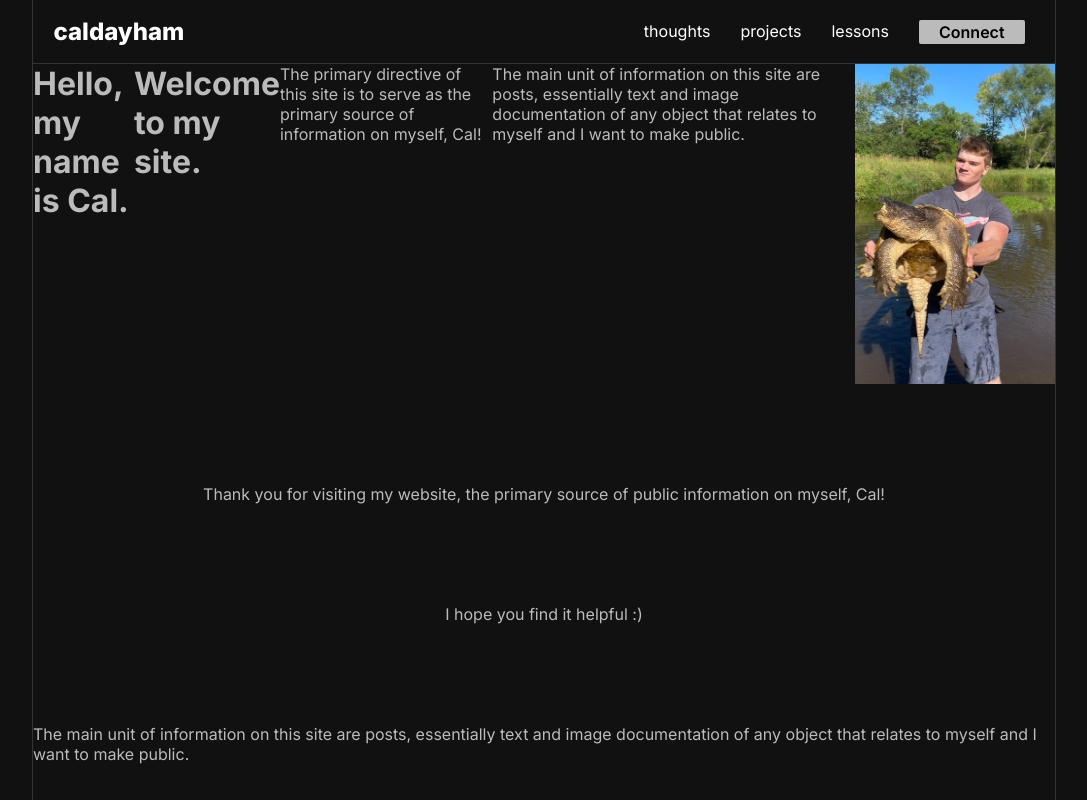
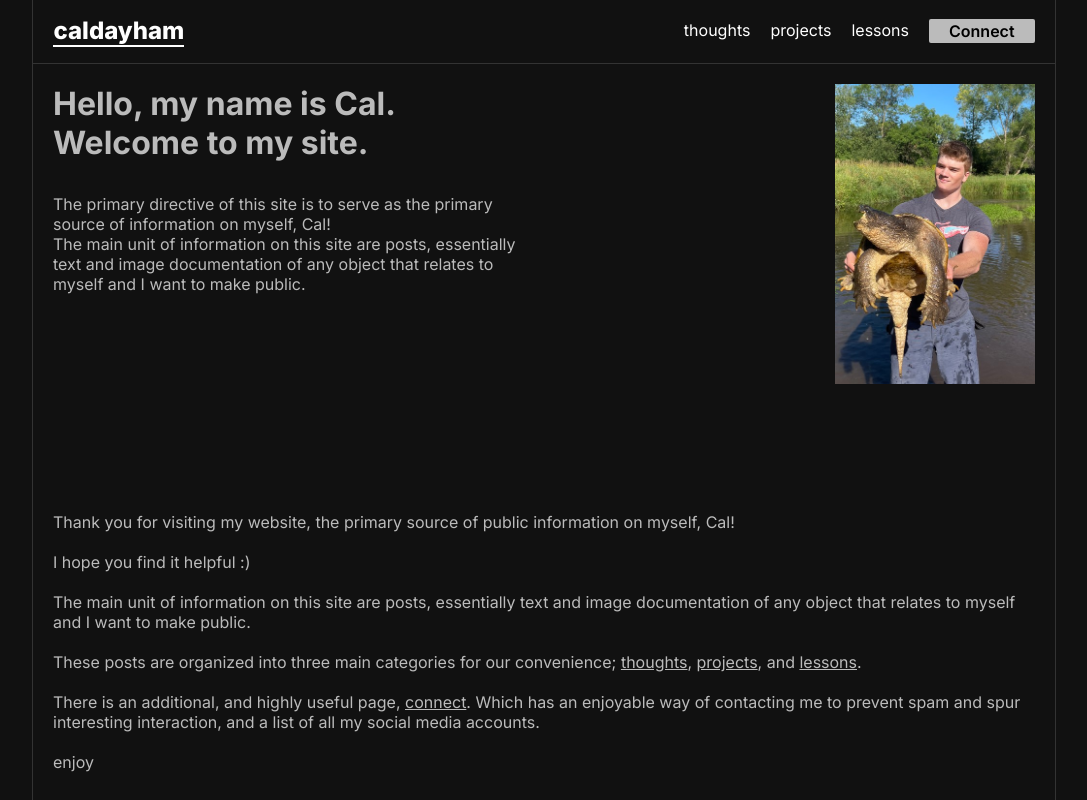
Before and after one commit to caldayham/front-caldayham.com, a Next.js app: page / in a window 1280 px wide. Shown: the top 800 px of the page, without its empty margins (96-1183 px from the left). Built offline with nearby package versions, Linux system fonts and the light colour scheme.

Commit message:
better home page and styles

```diff
--- a/src/app/connect/page.tsx
+++ b/src/app/connect/page.tsx
@@ -3,13 +3,13 @@ import styles from './page.module.css'
 
 export default function ConnectPage() {
     return (
-      <div className={styles.container}>
+      <>
         <h1>connect with Cal!</h1>
         <p>to connect with cal (via email, phone, or any other supported message) you must first submit something you find interesting.</p>
         <p>steps: fill out the form below, only links are accepted, and then explain in less that 200 words why this object you have linked to is interesting to you.</p>
         <p>I review all submissions and if I feel </p>
         <p>if for some reason you don't get an email from me with contact information within 24 hours of submitting your request, you should either try again, find another way to get in contact with me, give up, or I've been fairly busy and haven't reviewed your submission yet. Do what you will with the information you have.</p>
         <p>if you have any questions, comments, or concerns, please email me <a href="mailto:lolimagineifIjustputmyemailhere@amazon.com">here</a>.</p>
-      </div>
+      </>
     )
   }
--- a/src/app/globals.css
+++ b/src/app/globals.css
@@ -47,13 +47,12 @@ a {
   }
 }
 
-.pageContainer {
+.page {
   display: flex;
   flex-direction: column;
   justify-content: top;
   align-items: left;
-  padding: 0 20px;
-  padding-top: 84px;
+  padding: 20px 20px;
   height: 100vh;
 }
 
--- a/src/app/layout.tsx
+++ b/src/app/layout.tsx
@@ -22,7 +22,9 @@ export default function RootLayout({
         <div className='container'>
 
         <Navbar />
+        <div className='page'>
         {children}
+        </div>
         <Footer />
 
         </div>
--- a/src/app/page.module.css
+++ b/src/app/page.module.css
@@ -1,17 +1,37 @@
-.container {
+.openingContent {
     display: flex;
-    align-items: center;
-    flex-direction: column;
-    gap: 100px;
+    gap: 20px;
+    width: 100%;
+    margin-bottom: 8rem;
 }
 
-.section {
+.mainContent {
     display: flex;
+    flex-direction: column;
     gap: 20px;
     width: 100%;
 }
 
 .item {
+    flex: 1;
     display: flex;
-    justify-content: space-between;
+    flex-direction: column;
 }
+
+.img {
+    width: 200px;
+    height: 300px;
+    object-fit: cover;
+    align-self: end;
+}
+
+@media (max-width: 600px) {
+  .openingContent {
+    flex-direction: column;
+  }
+  .img {
+    width: 100%;
+    height: 100%;
+    align-self: center;
+  }
+}
--- a/src/app/page.tsx
+++ b/src/app/page.tsx
@@ -5,8 +5,8 @@ import Image from 'next/image'
 
 export default function LandingPage() {
   return (
-    <div className={styles.container}>
-      <div className={styles.section}>
+    <>
+      <div className={styles.openingContent}>
         <div className={styles.item}>
           <h1>Hello, my name is Cal.</h1>
           <h1 style={{ marginBottom: '2rem' }}>Welcome to my site.</h1>
@@ -14,9 +14,11 @@ export default function LandingPage() {
           <p>The main unit of information on this site are posts, essentially text and image documentation of any object that relates to myself and I want to make public.</p>
         </div>
         <div className={styles.item}>
-          <Image src='/images/2022-snapper-zoom.jpg' alt='cal x snapping turtle' width={200} height={320} />
+          <Image src='/images/2022-snapper-zoom.jpg' alt='cal x snapping turtle' width={200} height={320} className={styles.img} />
         </div>
       </div>
+
+      <div className={styles.mainContent}>
         <p>Thank you for visiting my website, the primary source of public information on myself, Cal!</p>
         <p>I hope you find it helpful :)</p>
         <p>The main unit of information on this site are posts, essentially text and image documentation of any object that relates to myself and I want to make public.</p>
@@ -31,5 +33,6 @@ export default function LandingPage() {
         </p>
         <p>enjoy</p>
       </div>
+    </>
   )
 }
--- a/src/app/projects/page.tsx
+++ b/src/app/projects/page.tsx
@@ -3,8 +3,8 @@ import styles from './page.module.css'
 
 export default function ProjectsPage() {
     return (
-      <div className={styles.container}>
+      <>
         <h1>Projects</h1>
-      </div>
+      </>
     )
   }
--- a/src/app/thoughts/page.tsx
+++ b/src/app/thoughts/page.tsx
@@ -3,9 +3,9 @@ import styles from './page.module.css'
 
 export default function ThoughtsPage() {
     return (
-      <div className='pageContainer'>
+      <>
         <h1>Thoughts</h1>
         <p></p>
-      </div>
+      </>
     )
   }
--- a/src/components/ActiveLink.tsx
+++ b/src/components/activeLink/ActiveLink.tsx
@@ -2,6 +2,7 @@
 
 import { usePathname, useRouter } from 'next/navigation';
 import { MouseEvent, ReactNode } from 'react';
+import styles from './activeLink.module.css';
 
 interface ActiveLinkProps {
   children: ReactNode;
@@ -12,12 +13,7 @@ const ActiveLink: React.FC<ActiveLinkProps> = ({ children, href }) => {
   const currentPathname = usePathname();
   const router = useRouter();
 
-  const isActive = currentPathname === `/${href}`;
-  console.log('currentPathname', currentPathname);
-  const style = {
-    marginRight: 10,
-    color: isActive ? 'red' : 'blue',
-  };
+  const isActive = currentPathname === href;
 
   const handleClick = (e: MouseEvent<HTMLAnchorElement>) => {
     e.preventDefault();
@@ -25,7 +21,7 @@ const ActiveLink: React.FC<ActiveLinkProps> = ({ children, href }) => {
   };
 
   return (
-    <a href={href} onClick={handleClick} style={style}>
+    <a href={href} onClick={handleClick} className={isActive? styles.activeLink: styles.dormantLink}>
       {children}
     </a>
   );
--- /dev/null
+++ b/src/components/activeLink/activeLink.module.css
@@ -0,0 +1,11 @@
+.activeLink {
+    border-bottom: 2px solid #fff;
+}
+
+.dormantLink {
+    border-bottom: 2px solid transparent;
+}
+
+.dormantLink:hover {
+ border-bottom: 2px solid #fff;
+}
--- a/src/components/navbar/navbar.module.css
+++ b/src/components/navbar/navbar.module.css
@@ -35,10 +35,6 @@
     color: #fff;
 }
 
-.link:hover {
-    border-bottom: 2px solid #fff;
-}
-
 .actionLink {
     padding: 2px 20px;
     background-color: #bbb;
--- a/src/components/navbar/navbar.tsx
+++ b/src/components/navbar/navbar.tsx
@@ -1,8 +1,9 @@
-// Navbar.tsx
+'use client';
+
 import React from 'react';
 import pageLinks from "@/data/pageLinks";
 import styles from './navbar.module.css';
-import ActiveLink from '@/components/ActiveLink';
+import ActiveLink from '@/components/activeLink/ActiveLink';
 
 
 export default function Navbar() {
```
Lines whose indentation alone changed are shown as unchanged.
